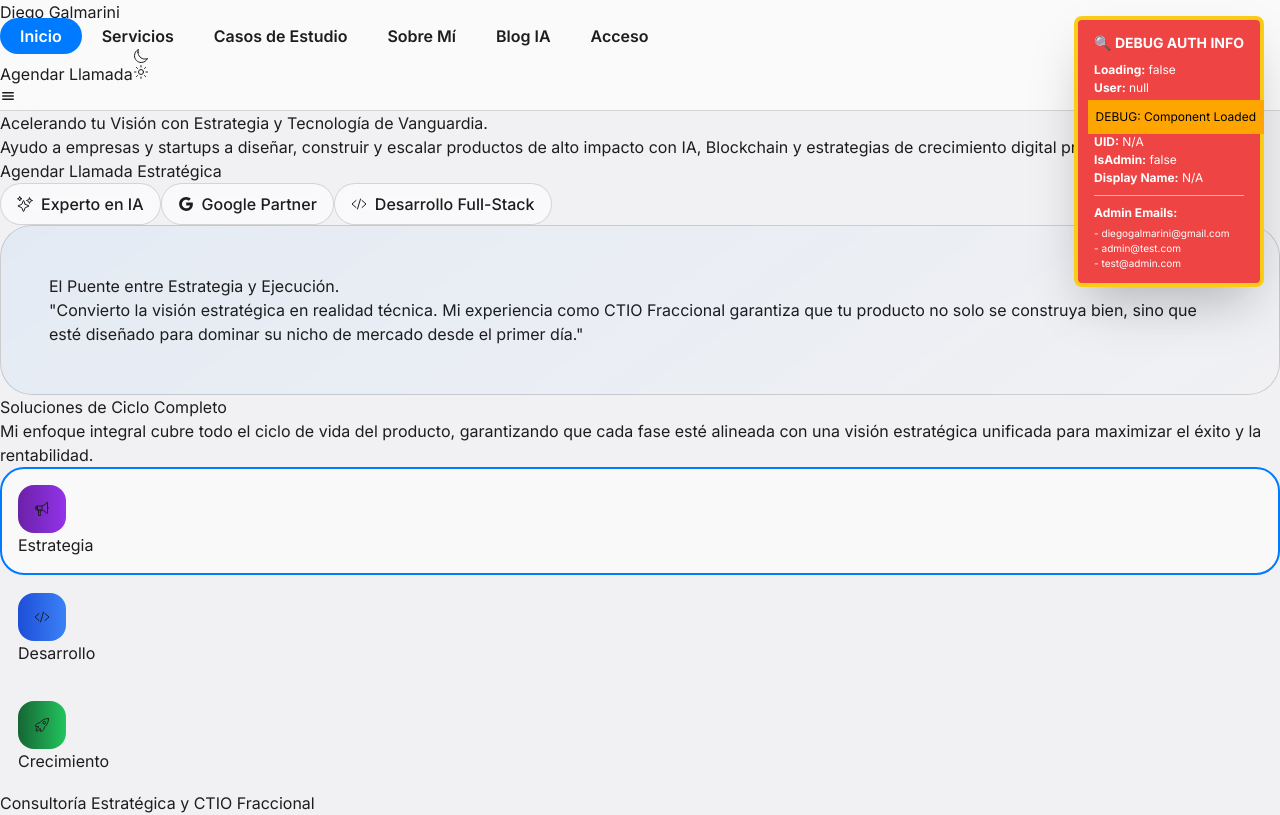
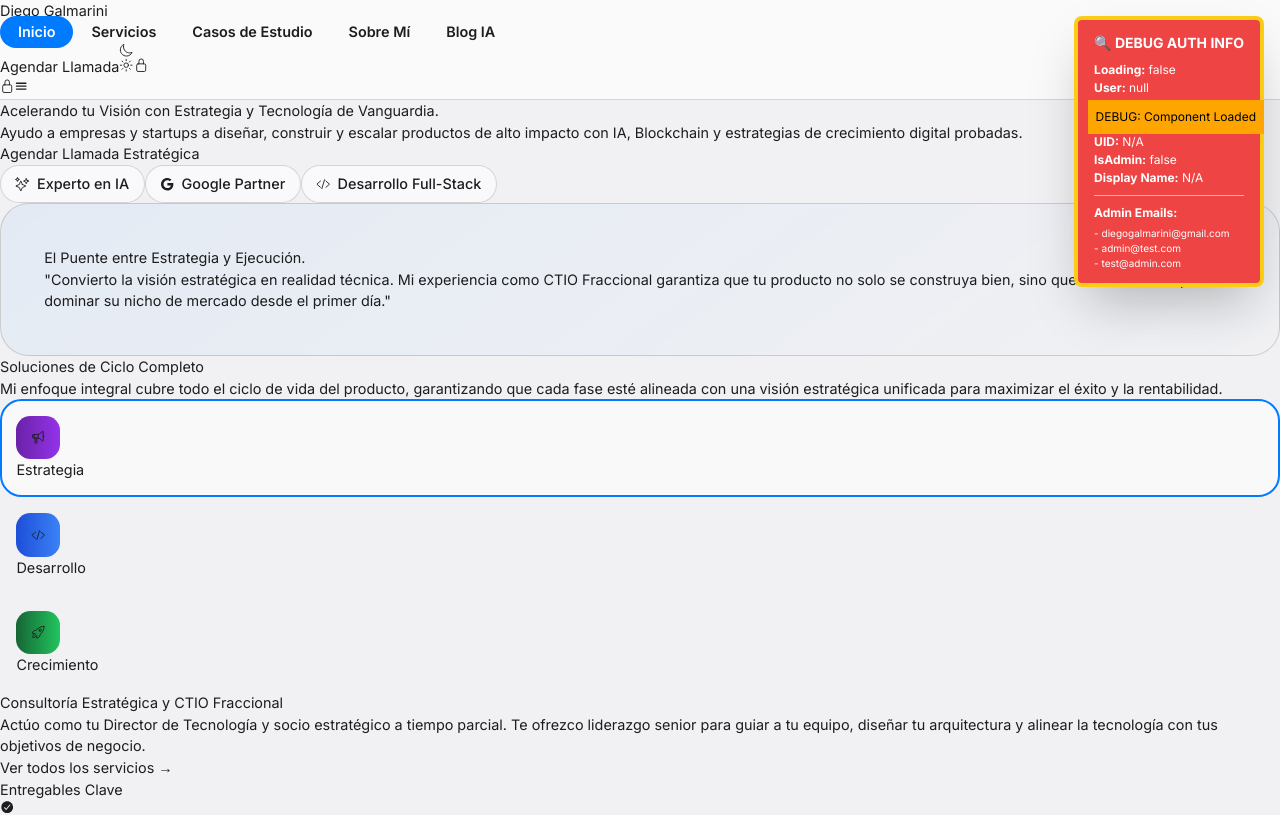
Before and after one commit to diegogalmarini/diegogalmarini-web, a React (Vite) app: page / in a window 1280 px wide. Shown: the top 815 px of the page. Built offline with nearby package versions, Linux system fonts and the light colour scheme; no server answers; the HTML template or start-up script is replaced by a standard one.

Commit message:
style: ocultar link Acceso del menu por candado minimalista y reducir escala a 90%

```diff
--- a/src/components/Layout.tsx
+++ b/src/components/Layout.tsx
@@ -2,7 +2,7 @@ import React from 'react';
 import { NavLink, Link } from 'react-router-dom';
 import { GooglePartnerIcon } from '../constants';
 import { useAuth } from '../contexts/AuthContext';
-import { IoMenu, IoClose } from 'react-icons/io5';
+import { IoMenu, IoClose, IoLockClosedOutline } from 'react-icons/io5';
 import { ThemeSwitcher } from './ThemeSwitcher';
 
 const NavItem: React.FC<{ to: string; children: React.ReactNode; onClick?: () => void }> = ({ to, children, onClick }) => (
@@ -47,16 +47,29 @@ const Header: React.FC<{ onBookCallClick: () => void; onLoginClick: () => void;
               <NavItem to="/portfolio">Casos de Estudio</NavItem>
               <NavItem to="/about">Sobre Mí</NavItem>
               <NavItem to="/blog">Blog IA</NavItem>
-              <NavItem to={getDashboardRoute()}>{getDashboardLabel()}</NavItem>
             </nav>
           </div>
-          <div className="hidden md:flex items-center justify-end space-x-6"> {/* Increased spacing */}
+          <div className="hidden md:flex items-center justify-end space-x-4"> {/* Increased spacing */}
             <button onClick={onBookCallClick} className="btn-cta px-6 py-2">
               Agendar Llamada
             </button>
             <ThemeSwitcher />
+            <button
+              onClick={onLoginClick}
+              aria-label="Acceso"
+              className="text-[var(--text-color)] opacity-40 hover:opacity-90 transition-opacity p-1.5 hover:bg-[var(--nav-inactive-hover-bg)] rounded-lg cursor-pointer flex items-center justify-center"
+            >
+              <IoLockClosedOutline className="text-lg" />
+            </button>
           </div>
-          <div className="md:hidden flex items-center">
+          <div className="md:hidden flex items-center space-x-2">
+            <button
+              onClick={onLoginClick}
+              aria-label="Acceso"
+              className="text-[var(--text-color)] opacity-40 p-2 hover:bg-[var(--nav-inactive-hover-bg)] rounded-lg flex items-center justify-center"
+            >
+              <IoLockClosedOutline className="text-xl" />
+            </button>
             <button onClick={() => setIsOpen(!isOpen)} className="text-[var(--text-color)] text-3xl z-50">
               {isOpen ? <IoClose /> : <IoMenu />}
             </button>
@@ -71,7 +84,6 @@ const Header: React.FC<{ onBookCallClick: () => void; onLoginClick: () => void;
             <NavItem to="/portfolio" onClick={closeMenu}>Casos de Estudio</NavItem>
             <NavItem to="/about" onClick={closeMenu}>Sobre Mí</NavItem>
             <NavItem to="/blog" onClick={closeMenu}>Blog IA</NavItem>
-            <NavItem to={getDashboardRoute()} onClick={closeMenu}>{getDashboardLabel()}</NavItem>
             <button onClick={() => { onBookCallClick(); closeMenu(); }} className="btn-cta mt-4 w-full text-sm py-3 px-6">
               Agendar Llamada
             </button>
--- a/src/index.css
+++ b/src/index.css
@@ -37,6 +37,10 @@ html[data-theme='dark'] {
   --shadow-color: rgba(0, 0, 0, 0.2);
   --input-bg: rgba(255, 255, 255, 0.12);
   --nav-inactive-hover-bg: rgba(128, 128, 128, 0.15);
+}
+
+html {
+  font-size: 90%;
 }
 
 body {
```
